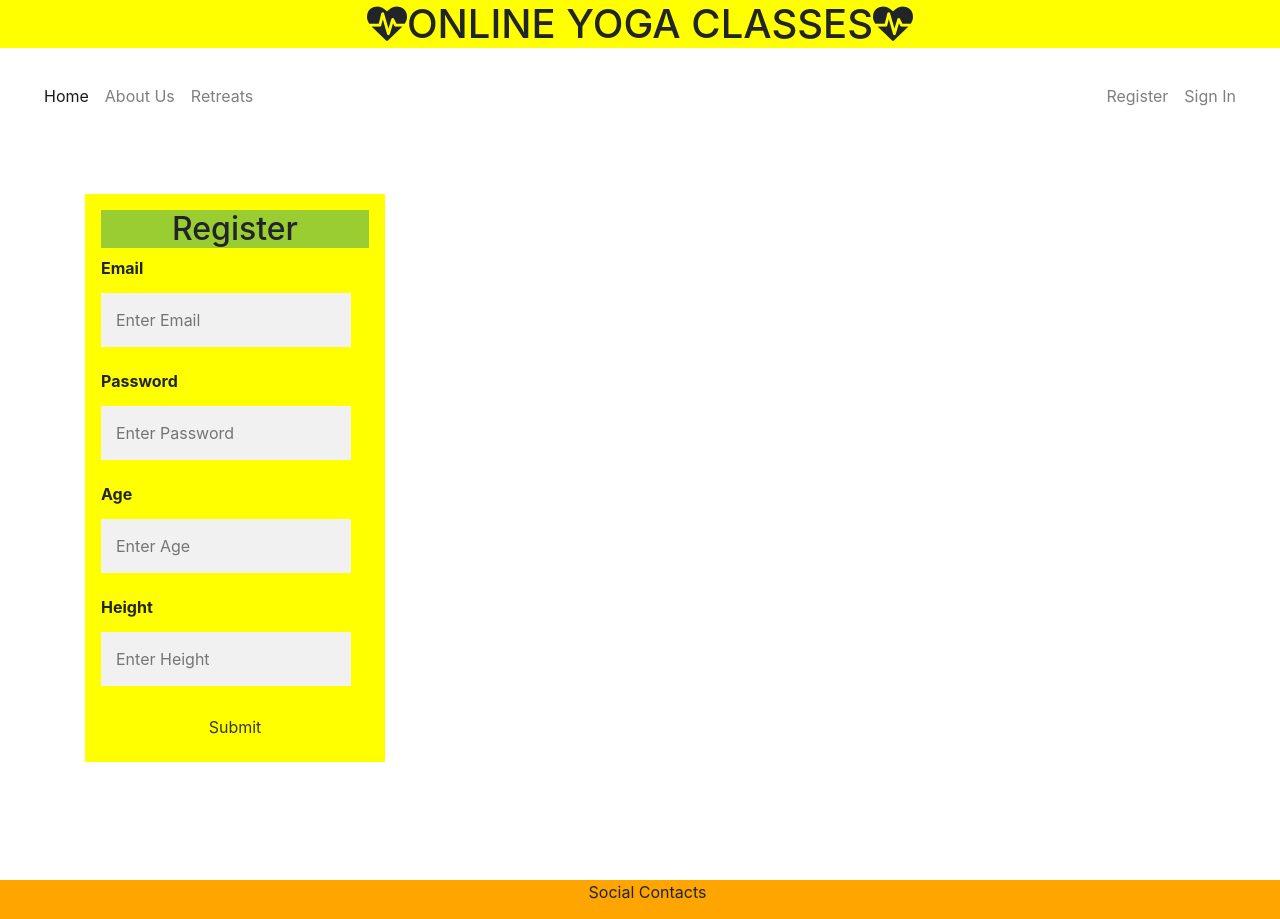
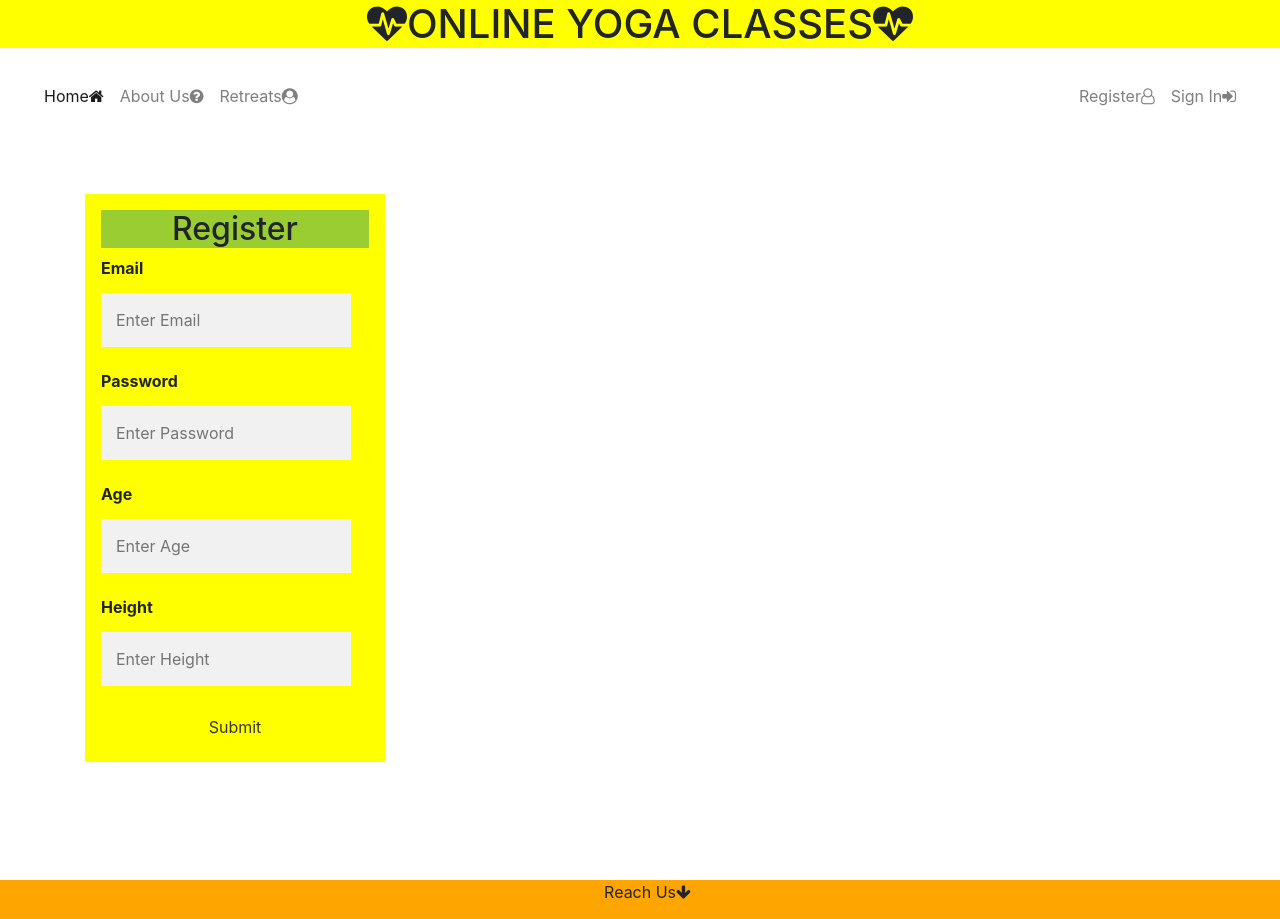
Before and after one commit to mamatha2912/mamatha2912.github.io, a plain HTML site: page register.html in a window 1280 px wide. Shown: the top 919 px of the page. Drawn offline with nearby package versions, Linux system fonts and the light colour scheme.

Commit message:
Final Changes

```diff
--- a/assets/style.css
+++ b/assets/style.css
@@ -51,7 +51,7 @@ img{
     text-align: center;
 }
 .box{
-  position: center;
+    align-content: center;
   display:inline-block;
   top:100px;
   margin-left: 200px;
@@ -88,35 +88,6 @@ input[type=text]:focus, input[type=password]:focus, input[type=number]:focus{
   opacity: 1;
 }
 
-/*.container2 {
-  position: center;
-  margin-left: 200px;
-  margin: 200px;
-  max-width: 300px;
-  padding: 16px;
-  background-color: aquamarine;
-}
-input[type=text], input[type=password], input[type=number] {
-  width: 100%;
-  padding: 15px;
-  margin: 5px 0 22px 0;
-  border: none;
-  background: #f1f1f1;
-}
- input[type=text]:focus, input[type=password]:focus, input[type=number]:focus{
-  background-color: #ddd;
-  outline: none;
-}
- .btn {
-  padding: 16px 20px;
-  border: none;
-  cursor: pointer;
-  width: 100%;
-  opacity: 0.9;
-}
- .btn:hover {
-  opacity: 1;
-}*/
 .footer{
     background-color: orange;
     text-align: center;
--- a/register.html
+++ b/register.html
@@ -16,13 +16,13 @@
     <div class="Menu">
         <nav class="navbar navbar-expand-sm navbar-light">
             <div class="navbar-nav">
-                <a href="index.html" class="nav-item nav-link active">Home</a>
-                <a href="about.html" class="nav-item nav-link">About Us</a>
-                <a href="trainers.html" class="nav-item nav-link">Retreats</a>
+                <a href="index.html" class="nav-item nav-link active">Home<i class="fa fa-home" aria-hidden="true"></i></a>
+                <a href="about.html" class="nav-item nav-link">About Us<i class="fa fa-question-circle" aria-hidden="true"></i></a>
+                <a href="trainers.html" class="nav-item nav-link">Retreats<i class="fa fa-user-circle" aria-hidden="true"></i></a>
              </div>
             <div class="navbar-nav ml-auto">
-                <a href="register.html" class="nav-item nav-link">Register</a>
-                <a href="signin.html" class="nav-item nav-link">Sign In</a>
+                <a href="register.html" class="nav-item nav-link">Register<i class="fa fa-user-o" aria-hidden="true"></i></a>
+                <a href="signin.html" class="nav-item nav-link">Sign In<i class="fa fa-sign-in" aria-hidden="true"></i></a>
             </div>
         </nav>
     </div>
@@ -50,7 +50,7 @@
                     </div></div></div>
 
     <div class="footer">
-        <p>Social Contacts</p>
+        <p>Reach Us<i class="fa fa-arrow-down" aria-hidden="true"></i></p>
         <a href="https://www.facebook.com" target="-blank"><i class="fa fa-facebook" aria-hidden="true"></i></a>
         <a href="https://www.twitter.com" target="-blank"><i class="fa fa-twitter-square" aria-hidden="true"></i></a>
         <a href="https://www.youtube.com" target="-blank"><i class="fa fa-youtube-play" aria-hidden="true"></i></a>
```
Also changed, not shown: about.html (+8 -6 lines), index.html (+6 -6 lines), signin.html (+7 -10 lines), trainers.html (+6 -6 lines), wireframes/SignIn.jpg (added), wireframes/Signin.jpg (deleted), 1 other file.
